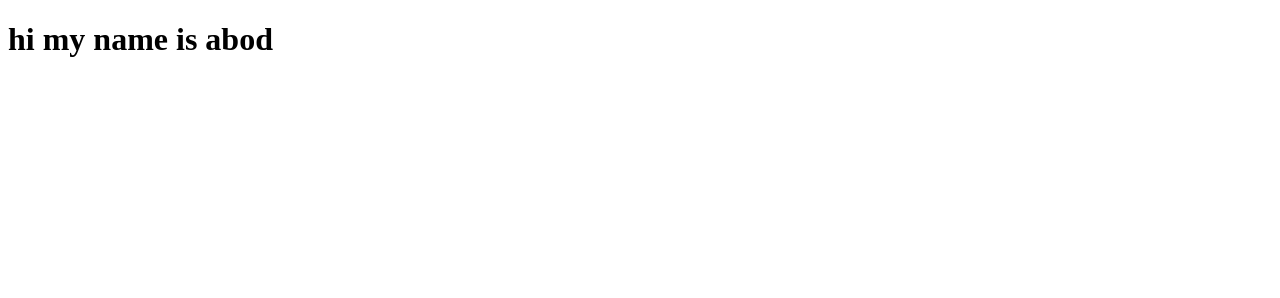
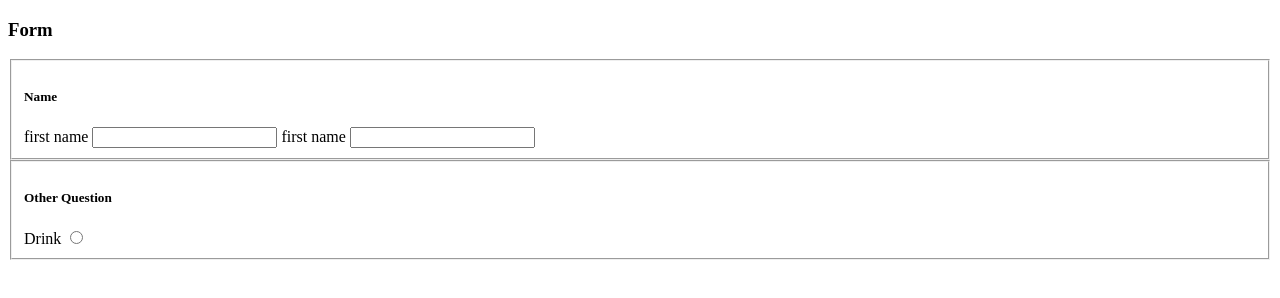
Before and after one commit to Abood-hass/git-test, a plain HTML site: page index.html in a window 1280 px wide. Drawn offline with Linux system fonts and the light colour scheme.

Commit message:
i made a form

```diff
--- a/index.html
+++ b/index.html
@@ -9,8 +9,23 @@
 </head>
 
 <body>
-
-    <h1>hi my name is abod</h1>
+    <div>
+        <form>
+            <h3>Form</h3>
+            <fieldset title="Name">
+                <h5>Name</h5>
+                <label>first name</label>
+                <input type="text" />
+                <label>first name</label>
+                <input type="text" />
+            </fieldset>
+            <fieldset title="Name">
+                <h5>Other Question</h5>
+                <label>Drink</label>
+                <input type="radio">
+            </fieldset>
+        </form>
+    </div>
 
 </body>
 
```
